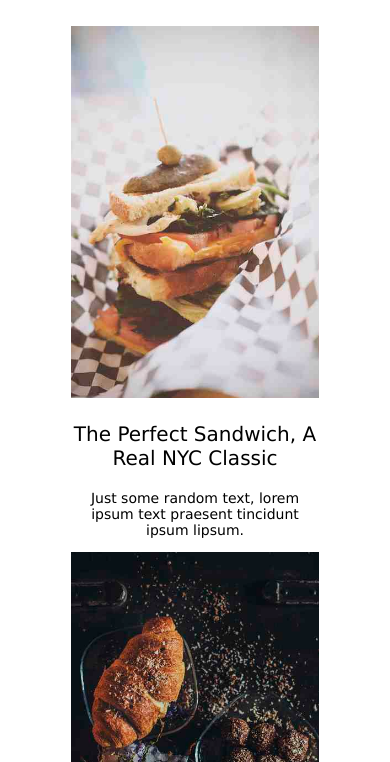
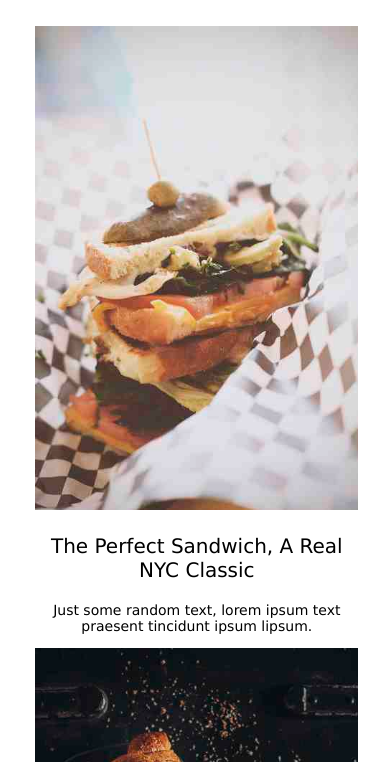
Before and after one commit to clint360/foodtemplate, a plain HTML site: page index.html in a window 390 px wide. Shown: the part 82-844 px from the top of the page. Drawn offline with Linux system fonts and the light colour scheme.

Commit message:
performed changes on responsiveness

```diff
--- a/assets/styles/styles.css
+++ b/assets/styles/styles.css
@@ -161,10 +161,16 @@ label {
     justify-content: space-evenly;
     width: 83%;
     margin: auto;
+    margin-left: -10px;
   }
 
   .foodesc {
-    flex-basis: 110%;
+    width: 100%;
+    margin: auto;
+  }
+
+  .foodesc {
+    width: 130%;
   }
 
   .tags {
```
